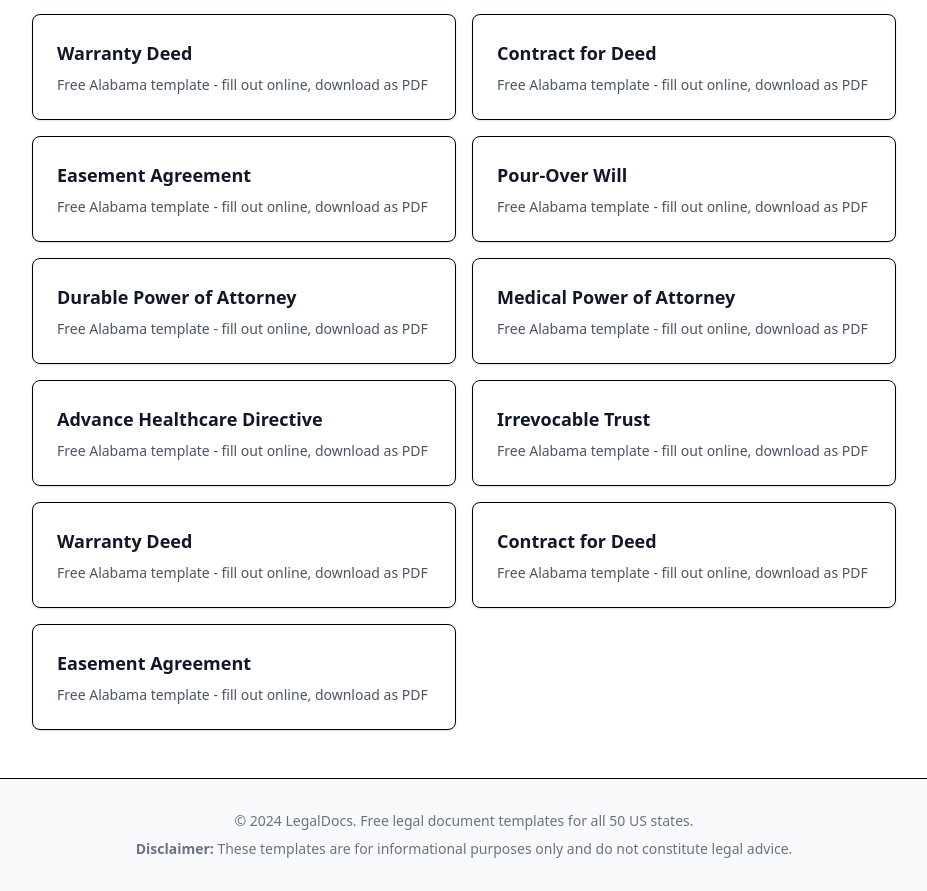
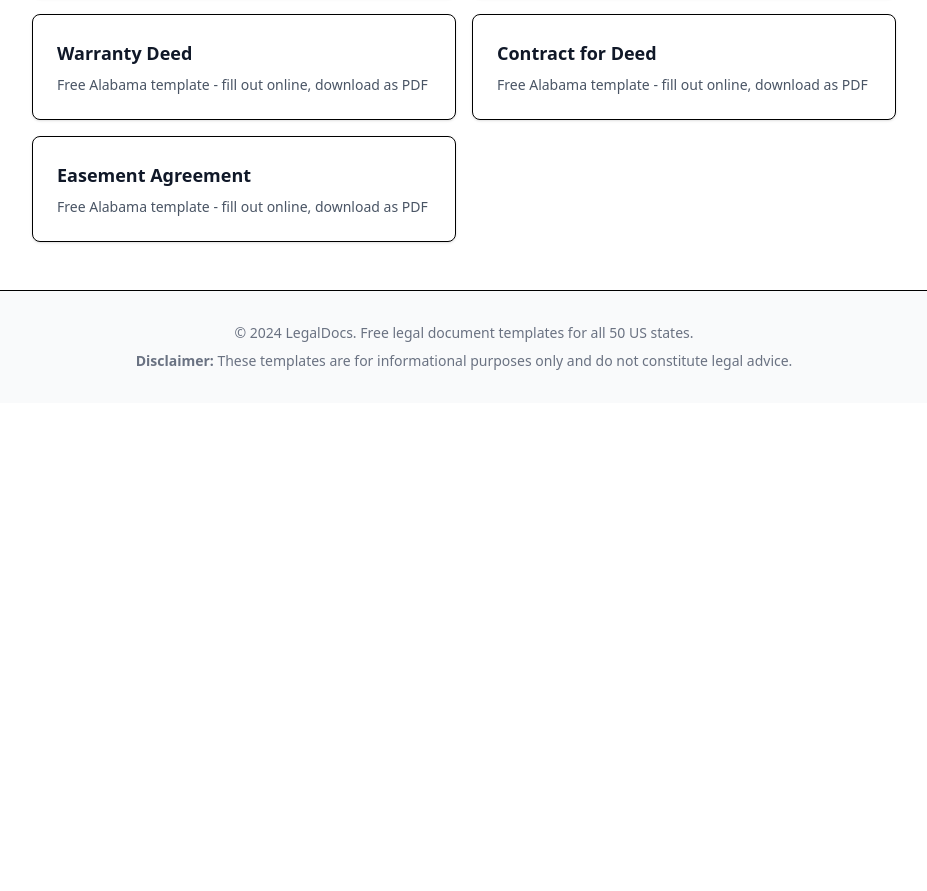
Before and after one commit to patilsab/legal-docs, a Next.js app: page /state/alabama in a window 1280 px wide. Shown: the part 2081-2972 px from the top of the page, without its empty margins (176-1103 px from the left). After the commit the page ends 2484 px from the top, so only its background shows below. Built offline with nearby package versions, Linux system fonts and the light colour scheme.

Commit message:
Fix state page duplicate slugs

```diff
--- a/src/app/state/[slug]/page.tsx
+++ b/src/app/state/[slug]/page.tsx
@@ -47,14 +47,6 @@ const documentTypes = [
   { slug: "warranty-deed", title: "Warranty Deed" },
   { slug: "contract-for-deed", title: "Contract for Deed" },
   { slug: "easement-agreement", title: "Easement Agreement" },
-  { slug: "pour-over-will", title: "Pour-Over Will" },
-  { slug: "durable-power-of-attorney", title: "Durable Power of Attorney" },
-  { slug: "medical-power-of-attorney", title: "Medical Power of Attorney" },
-  { slug: "advance-healthcare-directive", title: "Advance Healthcare Directive" },
-  { slug: "irrevocable-trust", title: "Irrevocable Trust" },
-  { slug: "warranty-deed", title: "Warranty Deed" },
-  { slug: "contract-for-deed", title: "Contract for Deed" },
-  { slug: "easement-agreement", title: "Easement Agreement" },
 ];
 
 export default async function StatePage({ params }: { params: Promise<{ slug: string }> }) {
```
